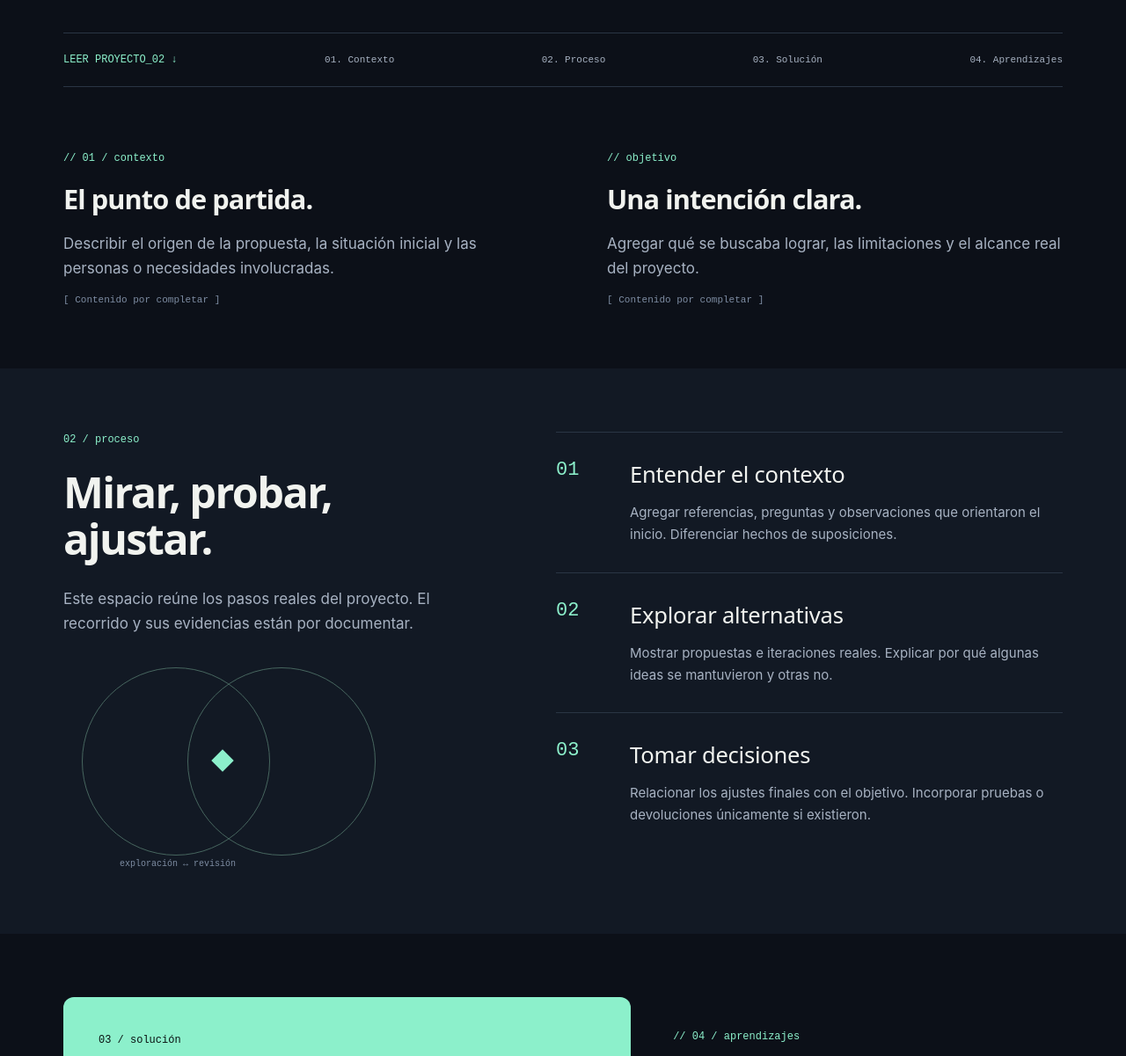
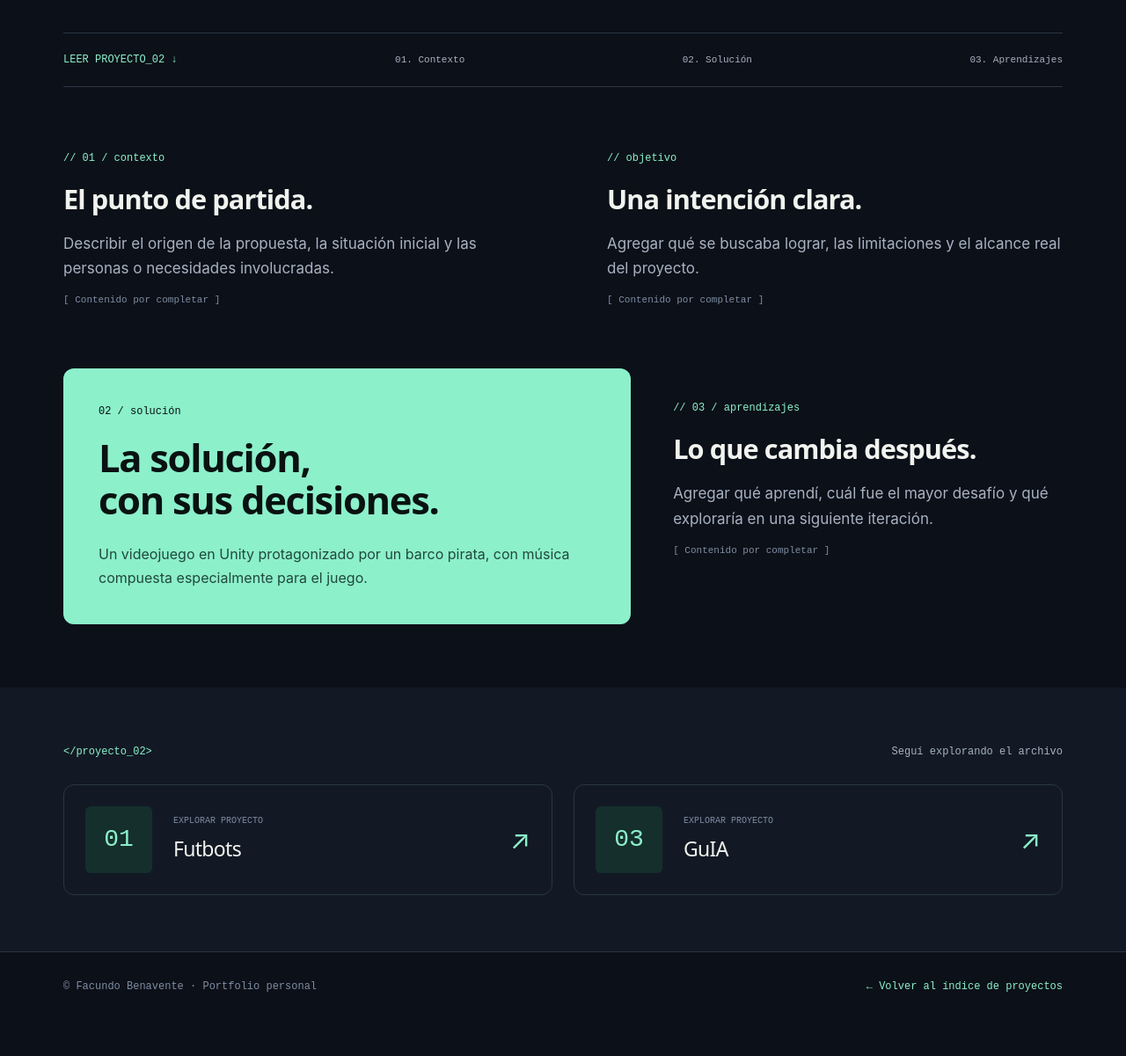
Before and after one commit to FacundoBenavente/PortFolioFacu, an Astro site: page /proyectos/proyecto-02 in a window 1280 px wide. Shown: the part 1008-2209 px from the top of the page at 88% size. After the commit the page ends 2169 px from the top, so only its background shows below. Built offline with nearby package versions, Linux system fonts and the light colour scheme; Astro itself is replaced by a stand-in of ours.

Commit message:
Seccion 2 SOTL se va

```diff
--- a/PORTFOLIO.md
+++ b/PORTFOLIO.md
@@ -66,7 +66,7 @@ Las tres páginas comparten la navegación (`DetalleNav`), la ruta (`Ruta`), la
 | Proyecto | Secciones propias (en orden) |
 |---|---|
 | 01 Futbots | Cabecera con nota "// antes de empezar" y datos en fila · captura grande de la web · **Lectura**: punto de partida (3 columnas), proceso (3 tarjetas), solución + aprendizajes (2 columnas) |
-| 02 Sea of the Lost | Cabecera con nota "VIDEOJUEGO / 02" · galería: menú del juego + datos en tarjeta + logo · contexto + objetivo · proceso con diagrama de círculos y 3 pasos (fondo `surface`) · tarjeta mint de solución + aprendizajes |
+| 02 Sea of the Lost | Cabecera con nota "VIDEOJUEGO / 02" · galería: menú del juego + datos en tarjeta + logo · contexto + objetivo · tarjeta mint de solución (02) + aprendizajes (03). Sin sección de proceso: se sacó a pedido y el índice usa `omitir={['proceso']}` |
 | 03 GuIA | Cabecera junto a la captura de la app · datos en fila · planteamiento (3 columnas) · registro del proceso en tabla (fondo `surface`) · solución con bloque de código · aprendizajes con `/* */` |
 
 En Figma los proyectos se llaman "Proyecto personal 01/02/03" y llevaban ilustraciones conceptuales. En el sitio ya tienen nombre e imágenes reales: el título de la página muestra el nombre con un punto mint (como el logo "Facundo.").
@@ -141,7 +141,7 @@ Componentes de `proyecto/`:
 | `Titulo` | `numero, titulo, subtitulo, estado, size? ('xl' 88px / 'lg' 74px), anotacion?` | `<proyecto_0X>` + pill (rol · año) + nombre del proyecto + bajada |
 | `Datos` | `datos, variant? ('fila' / 'tarjeta')` | rol, herramientas y contexto |
 | `Leyenda` | `texto` | pie de imagen "↳ …" |
-| `IndiceLectura` | `numero` | barra "LEER PROYECTO_0X ↓ · 01. Contexto …" |
+| `IndiceLectura` | `numero`, `omitir?` (ids de sección) | barra "LEER PROYECTO_0X ↓ · 01. Contexto …"; renumera sola si se omiten secciones |
 | `Columna` | `etiqueta, titulo, texto, estado?, id?` | anotación + título de 34px + texto + "[ Contenido por completar ]" |
 | `OtrosProyectos` | `actual` | "Seguí explorando el archivo" con los otros dos proyectos |
 
@@ -244,8 +244,7 @@ Las ilustraciones (`visuals/` y el diagrama de círculos del Proyecto 02) están
 | Componente | Lienzo | Dónde |
 |---|---|---|
 | `Emblema` | 468 × 484 | portada del portfolio |
-| `GlitchName` | en `em` del tamaño del texto (112px) | nombre de la portada |
-| Diagrama de círculos | 360 × 232 | proceso del Proyecto 02 (inline en la página) |
+| `GlitchName` | en `em` del tamaño del texto (112px) | nombre de la portada; con `dosLineas` pone el apellido abajo |
 
 ---
 
--- a/src/components/proyecto/IndiceLectura.astro
+++ b/src/components/proyecto/IndiceLectura.astro
@@ -1,18 +1,26 @@
 ---
-/** Barra "LEER PROYECTO_0X ↓ · 01. Contexto · 02. Proceso · 03. Solución · 04. Aprendizajes". */
+/**
+ * Barra "LEER PROYECTO_0X ↓ · 01. Contexto · 02. Proceso · 03. Solución · 04. Aprendizajes".
+ * Con `omitir` se sacan secciones (por id) y la numeración se recalcula sola.
+ */
 interface Props {
   numero: string;
+  omitir?: string[];
   class?: string;
 }
 
-const { numero, class: className } = Astro.props;
+const { numero, omitir = [], class: className } = Astro.props;
 
-const partes = [
-  { label: '01. Contexto', href: '#contexto' },
-  { label: '02. Proceso', href: '#proceso' },
-  { label: '03. Solución', href: '#solucion' },
-  { label: '04. Aprendizajes', href: '#aprendizajes' },
+const todas = [
+  { nombre: 'Contexto', id: 'contexto' },
+  { nombre: 'Proceso', id: 'proceso' },
+  { nombre: 'Solución', id: 'solucion' },
+  { nombre: 'Aprendizajes', id: 'aprendizajes' },
 ];
+
+const partes = todas
+  .filter((s) => !omitir.includes(s.id))
+  .map((s, i) => ({ label: `${String(i + 1).padStart(2, '0')}. ${s.nombre}`, href: `#${s.id}` }));
 ---
 
 <nav
--- a/src/pages/proyectos/proyecto-02.astro
+++ b/src/pages/proyectos/proyecto-02.astro
@@ -22,23 +22,6 @@ const logo = {
   ancho: 856,
   alto: 858,
 };
-
-// Proceso: todavía sin documentar
-const pasos = [
-  {
-    titulo: 'Entender el contexto',
-    texto:
-      'Agregar referencias, preguntas y observaciones que orientaron el inicio. Diferenciar hechos de suposiciones.',
-  },
-  {
-    titulo: 'Explorar alternativas',
-    texto: 'Mostrar propuestas e iteraciones reales. Explicar por qué algunas ideas se mantuvieron y otras no.',
-  },
-  {
-    titulo: 'Tomar decisiones',
-    texto: 'Relacionar los ajustes finales con el objetivo. Incorporar pruebas o devoluciones únicamente si existieron.',
-  },
-];
 ---
 
 <Layout title={`${p.titulo} — ${site.nombre}`} description={p.resumen}>
@@ -69,7 +52,7 @@ const pasos = [
         </div>
       </div>
 
-      <IndiceLectura numero="02" />
+      <IndiceLectura numero="02" omitir={['proceso']} />
     </section>
 
     <!-- Contexto y objetivo -->
@@ -86,51 +69,10 @@ const pasos = [
       />
     </section>
 
-    <!-- Proceso del proyecto -->
-    <section id="proceso" class="scroll-mt-4 bg-surface">
-      <div class="container-page grid gap-12 py-[72px] lg:grid-cols-[460px_1fr] lg:gap-[100px]">
-        <div class="flex flex-col">
-          <p class="note text-mint">02 / proceso</p>
-          <h2 class="mt-6 font-display text-[clamp(40px,3.8vw,54px)] leading-[1.08] font-bold tracking-[-0.034em]">
-            Mirar, probar,<br />ajustar.
-          </h2>
-          <p class="body-copy mt-7 text-[17px]">
-            Este espacio reúne los pasos reales del proyecto. El recorrido y sus evidencias están por
-            documentar.
-          </p>
-          <!-- Diagrama: dos círculos que se cruzan (lienzo 360 × 232) -->
-          <div class="canvas relative mt-[35px] w-full max-w-[360px]" style="--canvas: 360; aspect-ratio: 360 / 232" aria-hidden="true">
-            <div class="canvas-inner absolute inset-0">
-              <span class="absolute top-[1.5em] left-[20.5em] size-[214em] rounded-full border border-[#47665f]"></span>
-              <span class="absolute top-[1.5em] left-[140.5em] size-[214em] rounded-full border border-[#47665f]"></span>
-              <span class="absolute top-[98.7em] left-[172em] size-[18em] rotate-45 bg-mint"></span>
-              <p class="absolute top-[219em] left-[64em] font-mono whitespace-nowrap text-slate">
-                <span class="text-[10em]">exploración ↔ revisión</span>
-              </p>
-            </div>
-          </div>
-        </div>
-
-        <ol>
-          {
-            pasos.map((paso, i) => (
-              <li class="grid grid-cols-[48px_1fr] gap-x-4 border-t border-edge py-[30px] sm:grid-cols-[60px_1fr] sm:gap-x-6">
-                <span class="font-mono text-[22px] text-mint">{String(i + 1).padStart(2, '0')}</span>
-                <div class="flex flex-col gap-3.5">
-                  <h3 class="font-display text-[clamp(22px,2vw,28px)] tracking-[-0.01em]">{paso.titulo}</h3>
-                  <p class="body-copy text-[15px]">{paso.texto}</p>
-                </div>
-              </li>
-            ))
-          }
-        </ol>
-      </div>
-    </section>
-
     <!-- Cierre del proyecto -->
-    <section class="container-page grid gap-12 py-[72px] lg:grid-cols-[740fr_508fr] lg:gap-12">
+    <section class="container-page grid gap-12 pb-[72px] lg:grid-cols-[740fr_508fr] lg:gap-12">
       <div id="solucion" class="flex scroll-mt-4 flex-col rounded-xl bg-mint p-8 text-mint-ink md:p-10">
-        <p class="note">03 / solución</p>
+        <p class="note">02 / solución</p>
         <h2 class="mt-5 font-display text-[clamp(36px,3.4vw,48px)] leading-[1.1] font-bold tracking-[-0.03em]">
           La solución,<br />con sus decisiones.
         </h2>
@@ -142,7 +84,7 @@ const pasos = [
       <Columna
         id="aprendizajes"
         class="lg:mt-9"
-        etiqueta="// 04 / aprendizajes"
+        etiqueta="// 03 / aprendizajes"
         titulo="Lo que cambia después."
         texto="Agregar qué aprendí, cuál fue el mayor desafío y qué exploraría en una siguiente iteración."
       />
```
